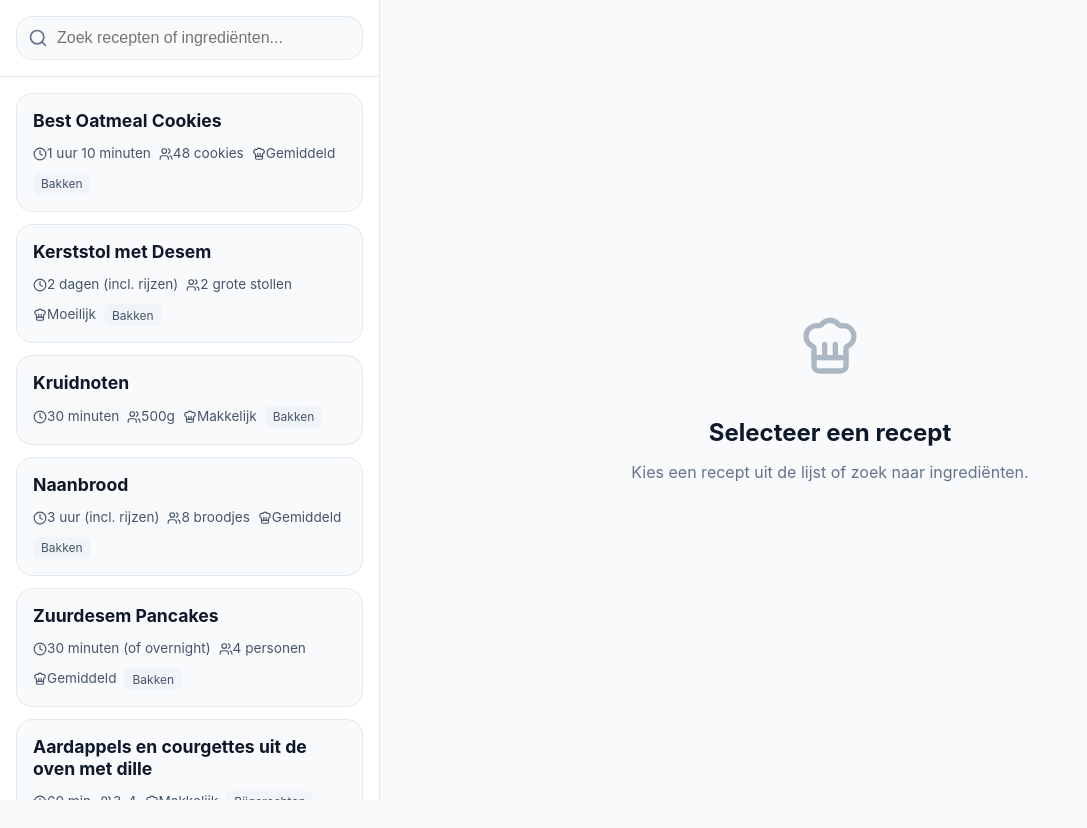
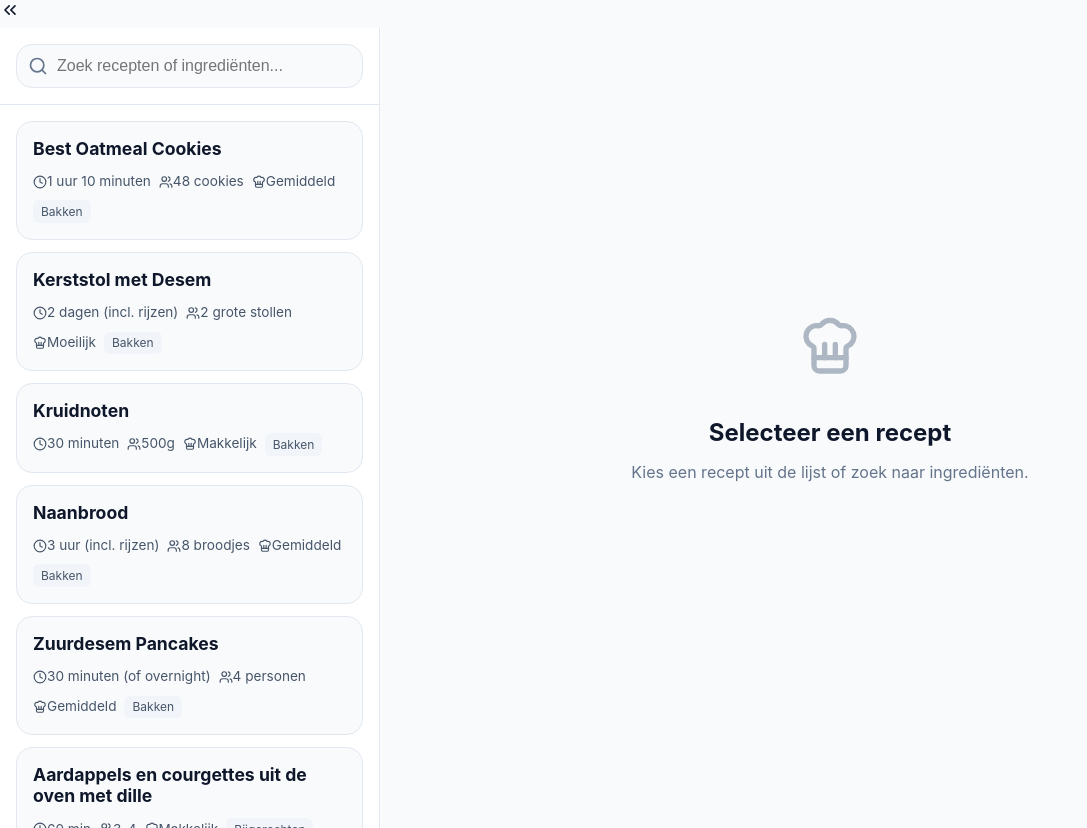
Before and after one commit to jeroenbaas/obsidian-recepten, a React (Vite) app in the folder pwa/: page / in a window 1280 px wide. Shown: the whole page, without its empty margins (0-1087 px from the left). Before the commit the page ends 800 px from the top, so only its background shows below. Built offline with nearby package versions, Linux system fonts and the light colour scheme.

Commit message:
add left bar toggle

```diff
--- a/pwa/src/App.jsx
+++ b/pwa/src/App.jsx
@@ -2,9 +2,11 @@ import React, { useState, useEffect } from 'react';
 import { HashRouter as Router, Routes, Route } from 'react-router-dom';
 import SearchPage from './pages/SearchPage';
 import RecipePage from './pages/RecipePage';
-import { ChefHat } from 'lucide-react';
+import { ChefHat, ChevronsLeft, ChevronsRight } from 'lucide-react';
+
 
 function AppContent() {
+  const [sidebarOpen, setSidebarOpen] = useState(true);
   const [recipes, setRecipes] = useState([]);
   const [loading, setLoading] = useState(true);
 
@@ -35,7 +37,12 @@ function AppContent() {
     <div className="app-container">
       <div className="main-content">
         {/* Left Sidebar: Search & List */}
-        <SearchPage recipes={recipes} />
+        <div className="sidebar-toggle-wrapper" style={{ position: 'relative' }}>
+          <button className="sidebar-toggle" onClick={() => setSidebarOpen(prev => !prev)}>
+            {sidebarOpen ? <ChevronsLeft size={20} /> : <ChevronsRight size={20} />}
+          </button>
+          {sidebarOpen && <SearchPage recipes={recipes} />}
+        </div>
 
         {/* Right Area: Detail View */}
         <Routes>
```
